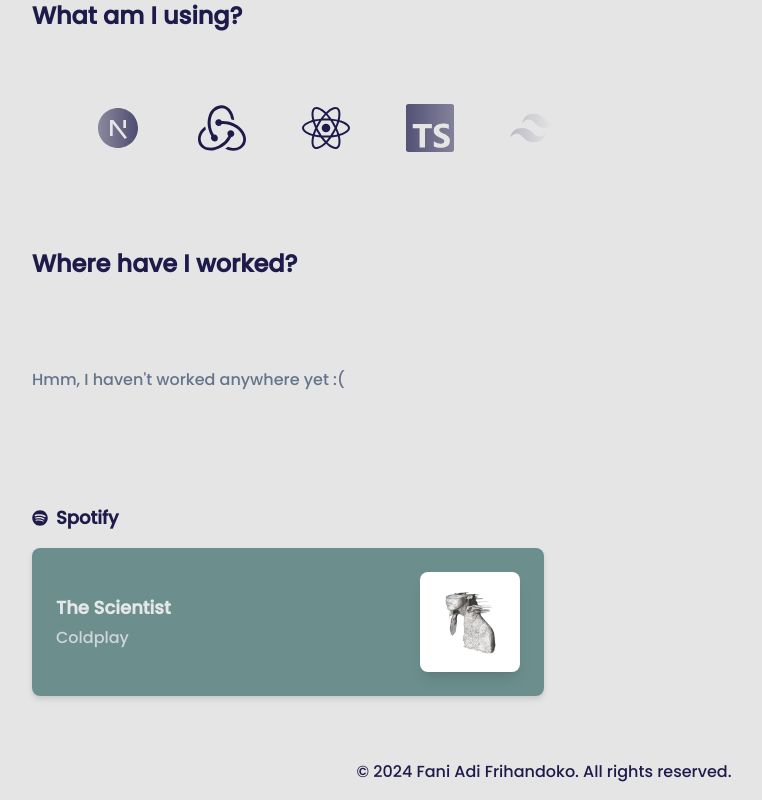
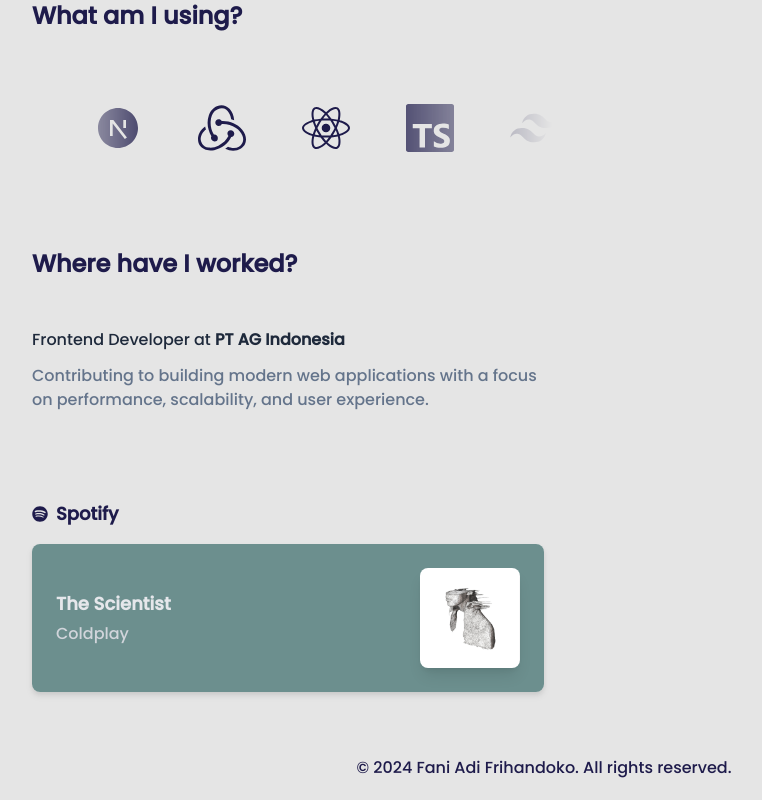
Before and after one commit to faniadifrihandoko1/creativefolio, a Next.js app: page /about in a window 1280 px wide. Shown: the part 984-1784 px from the top of the page, without its empty margins (96-858 px from the left). Built offline with nearby package versions, Linux system fonts and the light colour scheme.

Commit message:
feat(about): improve work experience section UI and content

```diff
--- a/app/(client)/about/page.tsx
+++ b/app/(client)/about/page.tsx
@@ -1,3 +1,4 @@
+import { Metadata } from "next";
 import Image from "next/image";
 import Link from "next/link";
 import Marquee from "react-fast-marquee";
@@ -12,7 +13,6 @@ import {
 import { RiNextjsFill, RiTailwindCssFill } from "react-icons/ri";
 import { SiRedux, SiTypescript } from "react-icons/si";
 import profile from "../../asset/profile.png";
-import { Metadata } from "next";
 
 export const metadata: Metadata = {
   title: "About | Fani Adi Frihandoko",
@@ -105,21 +105,29 @@ const About = () => {
               </div>
             </div>
             <div className="pointer-events-auto transform-none">
-              <h2 className="mb-8 font-newsreader text-xl font-bold lg:mb-10 lg:text-2xl">
+              <h2 className="mb-4 font-newsreader text-xl font-bold lg:mb-6 lg:text-2xl">
                 Where have I worked?
               </h2>
               <div>
-                <ol className="py-8 md:py-12">
+                <ol className="py-4 md:py-6">
                   <li>
                     <div className="space-y-3">
-                      <p className=" text-sm font-normal text-slate-500 dark:text-slate-400 lg:text-base">
-                        Hmm, I haven&#39;t worked anywhere yet :(
+                      <p className="text-base font-medium text-slate-800 dark:text-slate-200">
+                        Frontend Developer at{" "}
+                        <span className="text-primary font-semibold">
+                          PT AG Indonesia
+                        </span>
+                      </p>
+                      <p className="text-sm text-slate-500 dark:text-slate-400 lg:text-base">
+                        Contributing to building modern web applications with a
+                        focus on performance, scalability, and user experience.
                       </p>
                     </div>
                   </li>
                 </ol>
               </div>
             </div>
+
             <div className="pointer-events-auto transform-none">
               <div className="rounded-lg transition-colors duration-500">
                 <div className="mb-4 flex items-center gap-2">
```
